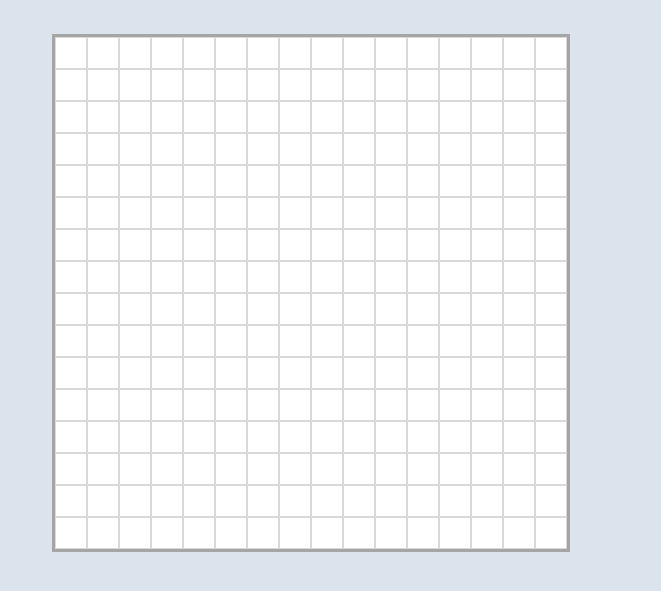
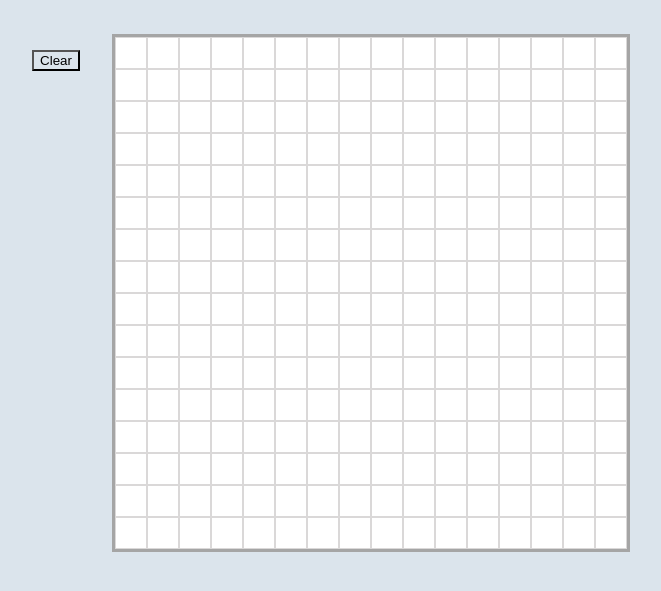
Before and after one commit to KrystianRusin/etch-a-sketch, a plain HTML site: page index.html in a window 1280 px wide. Shown: the part 105-696 px from the top of the page, without its empty margins (329-990 px from the left). Drawn offline with Linux system fonts and the light colour scheme.

Commit message:
added clear button to reset grid

```diff
--- a/index.html
+++ b/index.html
@@ -3,16 +3,19 @@
 <head>
     <meta charset="UTF-8">
     <meta name="viewport" content="width=device-width, initial-scale=1.0">
-    <title>Document</title>
+    <title>Etch-A-Sketch</title>
     <link rel="stylesheet" href="styles.css">
     <link href="https://fonts.googleapis.com/css2?family=Titan+One&display=swap" rel="stylesheet">
 </head>
 <body>
     <h1 id="title" style="font-family: Titan One;">Etch-A-Sketch</h1>
-
     <div class="container">
-        <div class="draw-container" id="draw-container">
-        </div>
+        <ul class="user-options">
+            <li>
+                <button id = "clear-btn">Clear</button>
+            </li>
+        </ul>
+        <div class="draw-container" id="draw-container"></div>
     </div>
 
     <script src="script.js"></script>
--- a/script.js
+++ b/script.js
@@ -23,3 +23,9 @@ const createDiv = () => {
         container.appendChild(row)
     }
 }
+
+const clear = document.getElementById("clear-btn")
+clear.addEventListener('click', () => {
+    const cells = document.querySelectorAll('.gridsquare');
+    cells.forEach(cell => cell.style.backgroundColor = 'white')
+});
--- a/styles.css
+++ b/styles.css
@@ -12,6 +12,11 @@
 .container {
     display: flex;
     justify-content: center;
+    gap: 32px;
+}
+
+.user-options {
+    list-style: none;
 }
 
 .draw-container {
```
